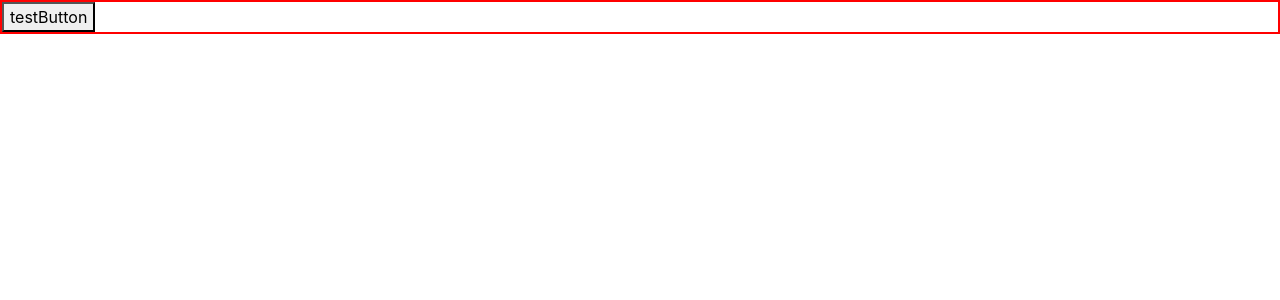
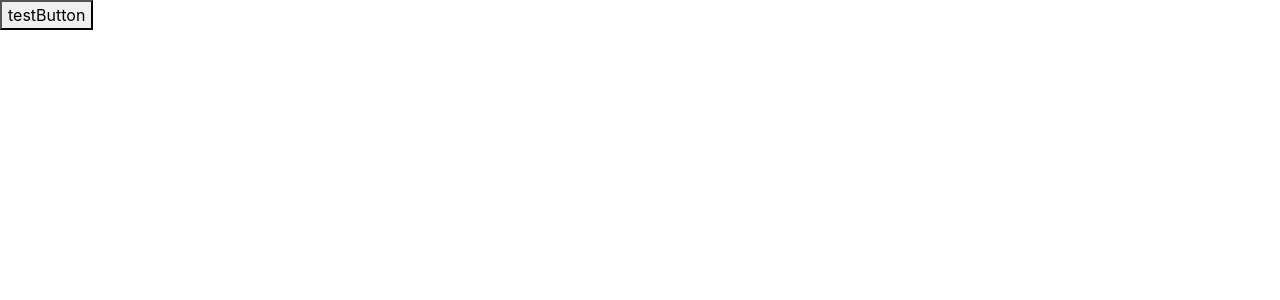
Before and after one commit to rideshareapp/client, a React (Create React App) app: page /signup in a window 1280 px wide. Shown: the top 300 px of the page. Built offline with nearby package versions, Linux system fonts and the light colour scheme.

Commit message:
Ref: Formatting

```diff
--- a/src/App.css
+++ b/src/App.css
@@ -1,7 +1,8 @@
-p {
-  border: 2px solid red;
+.test {
+    color: red;
+    border: 2px solid red;
 }
 
-.App {
-  border: 2px solid red;
+#togglePassword:hover {
+    cursor: pointer;
 }
--- a/src/index.css
+++ b/src/index.css
@@ -1,13 +1,15 @@
 body {
     margin: 0;
-    font-family: -apple-system, BlinkMacSystemFont, 'Segoe UI', 'Roboto', 'Oxygen',
-      'Ubuntu', 'Cantarell', 'Fira Sans', 'Droid Sans', 'Helvetica Neue',
-      sans-serif;
+    font-family: -apple-system, BlinkMacSystemFont, 'Segoe UI', 'Roboto', 'Oxygen', 'Ubuntu', 'Cantarell', 'Fira Sans', 'Droid Sans', 'Helvetica Neue', sans-serif;
     -webkit-font-smoothing: antialiased;
     -moz-osx-font-smoothing: grayscale;
-  }
+}
 
-  code {
-    font-family: source-code-pro, Menlo, Monaco, Consolas, 'Courier New',
-      monospace;
-  }
+code {
+    font-family: source-code-pro, Menlo, Monaco, Consolas, 'Courier New', monospace;
+}
+/*
+.test {
+    color: red;
+    border: 2px solid red;
+} */
```
